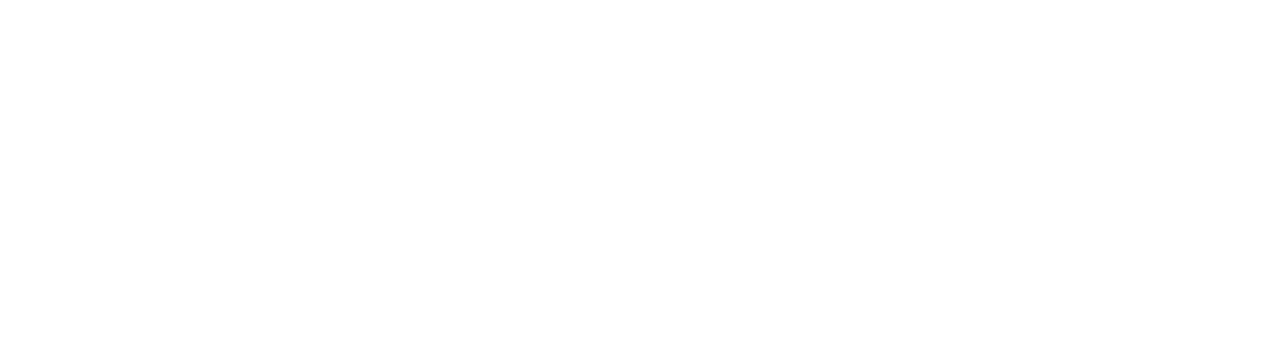
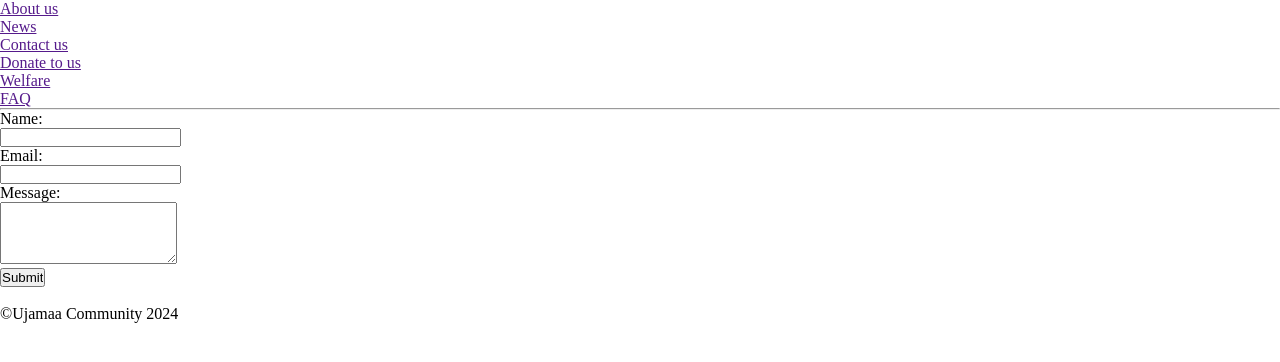
Before and after one commit to Marvolox/capstoneProject, a plain HTML site: page index.html in a window 1280 px wide. Drawn offline with Linux system fonts and the light colour scheme.

Commit message:
HTML basic structure, implemented header and footer

```diff
--- a/index.html
+++ b/index.html
@@ -3,10 +3,42 @@
 <head>
     <meta charset="UTF-8">
     <meta name="viewport" content="width=device-width, initial-scale=1.0">
-    <title>Garden Community Portal</title>
-
+    <title>Ujamaa Community Portal</title>
+    <link rel="stylesheet" href="style.css">
 </head>
 <body>
+    <header>
+        <nav>
+            <ul>
+                <li><a href="">About us</a></li>
+                <li><a href="">News</a></li>
+                <li><a href="">Contact us</a></li>
+                <li><a href="">Donate to us</a></li>
+                <li><a href="">Welfare</a></li>
+                <li><a href="">FAQ</a></li>
+            </ul>
 
+        </nav>
+    </header>
+    <hr>
+    <footer>
+        <div class="contactForm">
+            <form action="" id="contactForm">
+                <label for="name">Name:</label><br>
+                <input type="text" id="name" name="name" required><br>
+
+                <label for="email">Email:</label><br>
+                <input type="email" id="email" name="email" required><br>
+
+                <label for="message">Message:</label><br>
+                <textarea id="message" name="message" rows="4" required></textarea><br>
+
+                <input type="submit" value="Submit" class="btn">
+            </form>
+        </div>
+        <br>
+        &copy;Ujamaa Community 2024
+    </footer>
+    <script src="script.js"></script>
 </body>
 </html>
--- a/style.css
+++ b/style.css
@@ -0,0 +1,4 @@
+*{
+    margin: 0;
+    padding: 0;
+}
```
